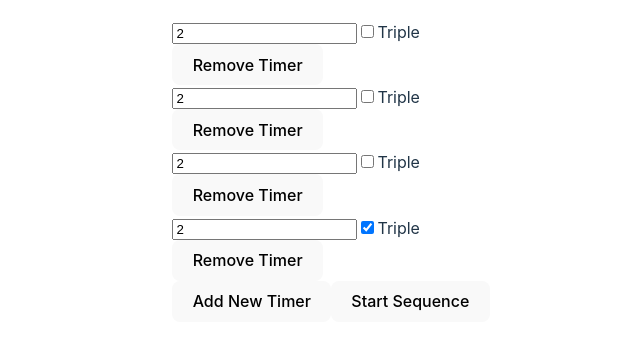
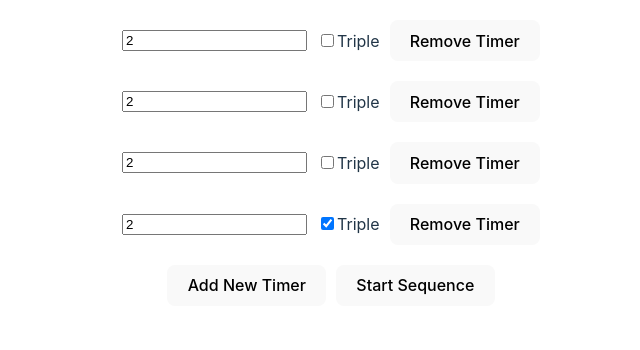
Before and after one commit to arejensen/meditation_timer, a React (Vite) app: page / in a window 1280 px wide. Shown: the top 350 px of the page, without its empty margins (309-949 px from the left). Built offline with nearby package versions, Linux system fonts and the light colour scheme.

Commit message:
Made some tweaks for better layout

```diff
--- a/src/App.tsx
+++ b/src/App.tsx
@@ -56,7 +56,7 @@ const App = () => {
   return (
     <div className="App">
       {timers.map((timer, index) => (
-        <div key={timer.id}>
+        <div key={timer.id} className="timer-container">
           <Timer
             alarmSound={alarmSound}
             isActive={index === activeTimerIndex}
@@ -65,7 +65,7 @@ const App = () => {
             triple={timer.triple}
             paused={paused}
           />
-          <div>
+          <div className="timer-config">
             <input
               type="number"
               min="1"
@@ -90,8 +90,6 @@ const App = () => {
               />
               Triple
             </label>
-          </div>
-          <>
             {timers.length > 1 && activeTimerIndex === null && (
               <button
                 onClick={() => removeTimer(timer.id)}
@@ -100,10 +98,10 @@ const App = () => {
                 Remove Timer
               </button>
             )}
-          </>
+          </div>
         </div>
       ))}
-      <div>
+      <div className="timer-controls">
         {activeTimerIndex === null && (
           <>
             <button onClick={addTimer}>Add New Timer</button>
--- a/src/index.css
+++ b/src/index.css
@@ -69,6 +69,12 @@ button:focus-visible {
   margin-top: 10px;
 }
 
+.timer-config {
+  display: flex;
+  align-items: center;
+  gap: 10px;
+}
+
 .timer {
   margin: 5px;
   padding: 10px;
```
